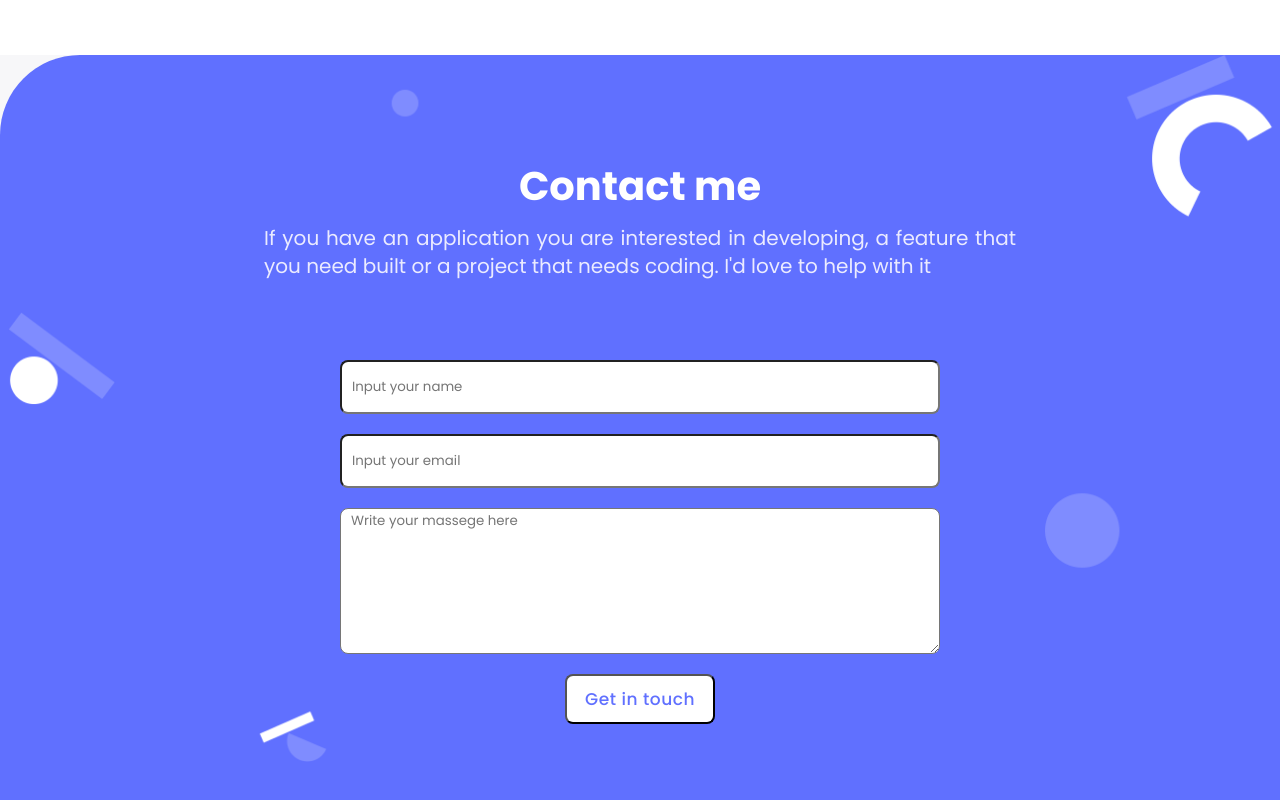
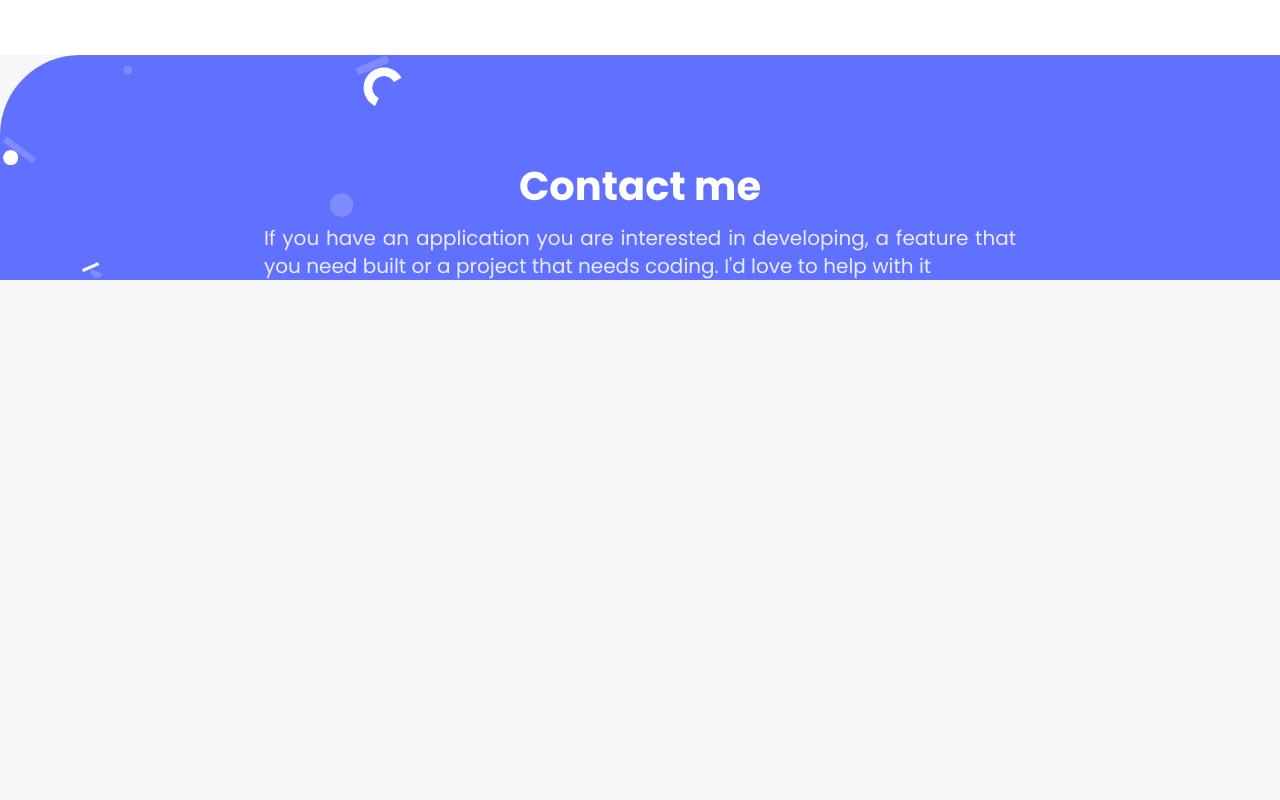
Before and after one commit to eyoab01/my-portfolio, a website: page index.html in a window 1280 px wide. Shown: the part 4530-5330 px from the top of the page. After the commit the page ends 4810 px from the top, so only its background shows below. Drawn offline with Linux system fonts and the light colour scheme.

Commit message:
Update index.html

```diff
--- a/index.html
+++ b/index.html
@@ -269,13 +269,6 @@
           to help with it
         </p>
       </div>
-
-      <form action="https://formspree.io/f/mlezyjdr" method="post">
-        <input name="Name" type="text" placeholder="Input your name" maxlength="30" required />
-        <input name="Email" type="email" placeholder="Input your email" required />
-        <textarea name="message" id="message" placeholder="Write your massege here" maxlength="500" required></textarea>
-        <button type="submit">Get in touch</button>
-      </form>
     </section>
   </body>
 
```
